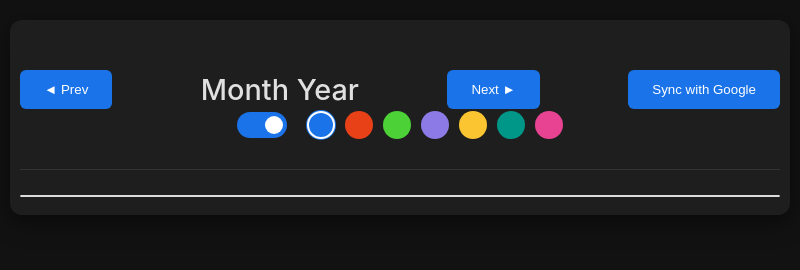
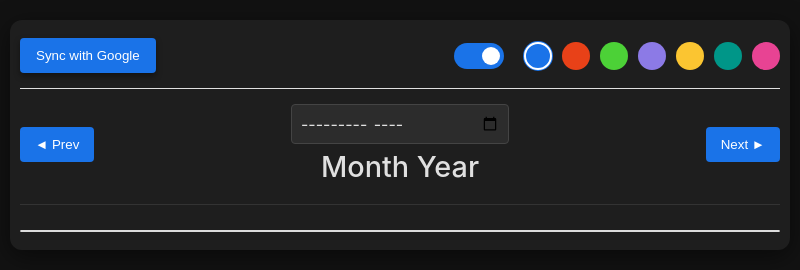
Before and after one commit to SadatArefin/Calendar-For-DSA-and-System-Design-Preparation, an Electron app: page index.html in a window 800 px wide. Drawn offline with Linux system fonts and the light colour scheme; no server answers.

Commit message:
feat: Revamp navigation and top controls with date selector and Google sync button

```diff
--- a/index.html
+++ b/index.html
@@ -9,12 +9,8 @@
 	<body>
 		<div class="app-container">
 			<header>
-				<div class="navigation">
-					<button id="prevMonth">◄ Prev</button>
-					<h2 id="currentMonthYear">Month Year</h2>
-					<button id="nextMonth">Next ►</button>
+				<div class="top-controls">
 					<button id="syncWithGoogle">Sync with Google</button>
-				</div>
 					<div class="theme-controls">
 						<div class="theme-switcher-container">
 							<label for="theme-switcher" class="switcher-label">
@@ -31,6 +27,19 @@
 							<div class="color-box" data-color="teal"></div>
 							<div class="color-box" data-color="pink"></div>
 						</div>
+					</div>
+				</div>
+				<div class="navigation">
+					<button id="prevMonth">◄ Prev</button>
+					<div class="date-selector">
+						<input
+							type="month"
+							id="monthYearPicker"
+							aria-label="Select month and year"
+						/>
+						<h2 id="currentMonthYear">Month Year</h2>
+					</div>
+					<button id="nextMonth">Next ►</button>
 				</div>
 			</header>
 			<main>
--- a/renderer.js
+++ b/renderer.js
@@ -1,6 +1,7 @@
 document.addEventListener('DOMContentLoaded', async () => {
     const calendarGrid = document.getElementById('calendarGrid');
     const currentMonthYearEl = document.getElementById('currentMonthYear');
+    const monthYearPicker = document.getElementById('monthYearPicker');
     const prevMonthBtn = document.getElementById('prevMonth');
     const nextMonthBtn = document.getElementById('nextMonth');
 
@@ -29,6 +30,11 @@ document.addEventListener('DOMContentLoaded', async () => {
         if (allGoals.length === 0) { // Load all goals once
             allGoals = await window.electronAPI.getGoals();
         }
+
+        // Format the current date for the month year picker in YYYY-MM format
+        const yearMonth = `${currentDate.getFullYear()}-${String(currentDate.getMonth() + 1).padStart(2, '0')}`;
+        monthYearPicker.value = yearMonth;
+
         currentMonthYearEl.textContent = `${currentDate.toLocaleString('default', { month: 'long' })} ${currentDate.getFullYear()}`;
         renderCalendar(currentDate.getFullYear(), currentDate.getMonth());
     }
@@ -233,6 +239,20 @@ document.addEventListener('DOMContentLoaded', async () => {
         await window.electronAPI.googleAuth();
     });
 
+    monthYearPicker.addEventListener('change', (e) => {
+        const [year, month] = e.target.value.split('-').map(num => parseInt(num, 10));
+        // Ensure the date is within valid range (2025-2030)
+        if (year >= 2025 && year <= 2030) {
+            currentDate = new Date(year, month - 1, 1); // Month is 0-indexed in JavaScript
+            loadAndRenderCalendar();
+        } else {
+            alert('Please select a date between 2025 and 2030');
+            // Reset to current value if outside range
+            const yearMonth = `${currentDate.getFullYear()}-${String(currentDate.getMonth() + 1).padStart(2, '0')}`;
+            monthYearPicker.value = yearMonth;
+        }
+    });
+
     // Initial load
     loadAndRenderCalendar();
 
--- a/style.css
+++ b/style.css
@@ -40,6 +40,12 @@ header h1 {
     justify-content: space-between;
     align-items: center;
     margin-top: 10px;
+    width: 100%;
+}
+
+.navigation .date-selector {
+    flex: 1;
+    margin: 0 15px;
 }
 
 .navigation #currentMonthYear {
@@ -49,23 +55,80 @@ header h1 {
 }
 
 .navigation button {
-    padding: 12px 24px; /* Larger buttons for desktop */
     background-color: var(--theme-primary-color);
     color: white;
     border: none;
-    border-radius: 6px;
+    padding: 10px 15px;
+    border-radius: 4px;
+    cursor: pointer;
+    transition: background-color 0.2s;
+    font-weight: 500;
+}
+
+.navigation button:hover {
+    background-color: var(--theme-primary-hover);
+}
+.navigation button:active {
+    transform: translateY(0);
+}
+
+/* === Top Controls Section === */
+.top-controls {
+    display: flex;
+    justify-content: space-between;
+    align-items: center;
+    margin-bottom: 15px;
+    padding-bottom: 15px;
+    border-bottom: 1px solid #e0e0e0;
+}
+
+#syncWithGoogle {
+    background-color: var(--theme-primary-color);
+    color: white;
+    border: none;
+    padding: 10px 16px;
+    border-radius: 4px;
     cursor: pointer;
     font-weight: 500;
+    display: flex;
+    align-items: center;
+    box-shadow: 0 2px 4px rgba(0,0,0,0.2);
     transition: all 0.2s ease;
 }
 
-.navigation button:hover {
+#syncWithGoogle:hover {
     opacity: 0.9;
     transform: translateY(-2px);
-    box-shadow: 0 4px 8px rgba(0, 0, 0, 0.2);
+    box-shadow: 0 4px 8px rgba(0,0,0,0.2);
 }
-.navigation button:active {
-    transform: translateY(0);
+
+.date-selector {
+    display: flex;
+    flex-direction: column;
+    align-items: center;
+    position: relative;
+    width: 100%;
+    max-width: 200px;
+    margin: 0 auto;
+}
+
+#monthYearPicker {
+    padding: 8px;
+    border-radius: 4px;
+    border: 1px solid #ddd;
+    font-family: inherit;
+    font-size: 1em;
+    cursor: pointer;
+    background-color: white;
+    z-index: 1;
+    margin-bottom: 5px;
+    width: 100%;
+}
+
+#currentMonthYear {
+    margin: 0;
+    font-size: 1.3em;
+    font-weight: 500;
 }
 
 /* === Calendar Grid System === */
@@ -82,11 +145,14 @@ header h1 {
 .calendar-header {
     font-weight: 600;
     text-align: center;
-    padding: 16px 8px; /* Increased padding for desktop */
-    background-color: #f8f9fa; /* Light grey for day headers (Sun, Mon, etc.) */
-    color: #4a4a4a;
-    font-size: 1.1em; /* Larger font for desktop */
-    /* border-bottom: 1px solid #dcdcdc; Handled by grid gap */
+    padding: 10px;
+    background-color: rgba(0, 0, 0, 0.05);
+    border-radius: 4px;
+}
+
+body.dark-theme .calendar-header {
+    color: #cccccc;
+    background-color: rgba(255, 255, 255, 0.05);
 }
 
 .calendar-day {
@@ -123,7 +189,7 @@ header h1 {
 .day-number {
     font-size: 0.85em;
     font-weight: 500;
-    color: #5f6368; /* Standard day number color */
+    color: #5f6368; /* Standard day number color for light mode */
     margin-bottom: 6px;
     text-align: left; /* Day number to the top-left */
     padding: 2px;
@@ -319,11 +385,9 @@ header h1 {
 /* === Theme Controls === */
 .theme-controls {
     display: flex;
-    justify-content: center;
+    justify-content: flex-end;
     align-items: center;
     gap: 20px;
-    margin-top: -20px;
-    margin-bottom: 10px;
 }
 .theme-switcher-container {
     display: flex;
@@ -421,10 +485,22 @@ body.dark-theme header {
 body.dark-theme .navigation #currentMonthYear {
     color: #e0e0e0;
 }
+body.dark-theme #monthYearPicker {
+    background-color: #2c2c2c;
+    color: #e0e0e0;
+    border-color: #444;
+}
+body.dark-theme #syncWithGoogle {
+    box-shadow: 0 3px 6px rgba(0,0,0,0.4);
+}
 body.dark-theme .calendar-day {
     background-color: #2c2c2c;
     border-color: #333;
     color: #e0e0e0;
+}
+body.dark-theme .calendar-day .day-number {
+    color: #ffffff;
+    font-weight: 500;
 }
 body.dark-theme .calendar-day:hover {
     background-color: #3a3a3a;
@@ -433,12 +509,17 @@ body.dark-theme .calendar-day.today {
     border-color: var(--theme-primary-color);
     background-color: #2a2d3d;
 }
+body.dark-theme .calendar-day.today .day-number {
+    color: #ffffff;
+    font-weight: 700;
+}
 body.dark-theme .calendar-day.other-month {
     background-color: #222;
     color: #666;
 }
 body.dark-theme .calendar-day.other-month .day-number {
     color: #666;
+    font-weight: normal;
 }
 body.dark-theme .modal-content {
     background-color: #252526;
```
Lines whose indentation alone changed are shown as unchanged.
